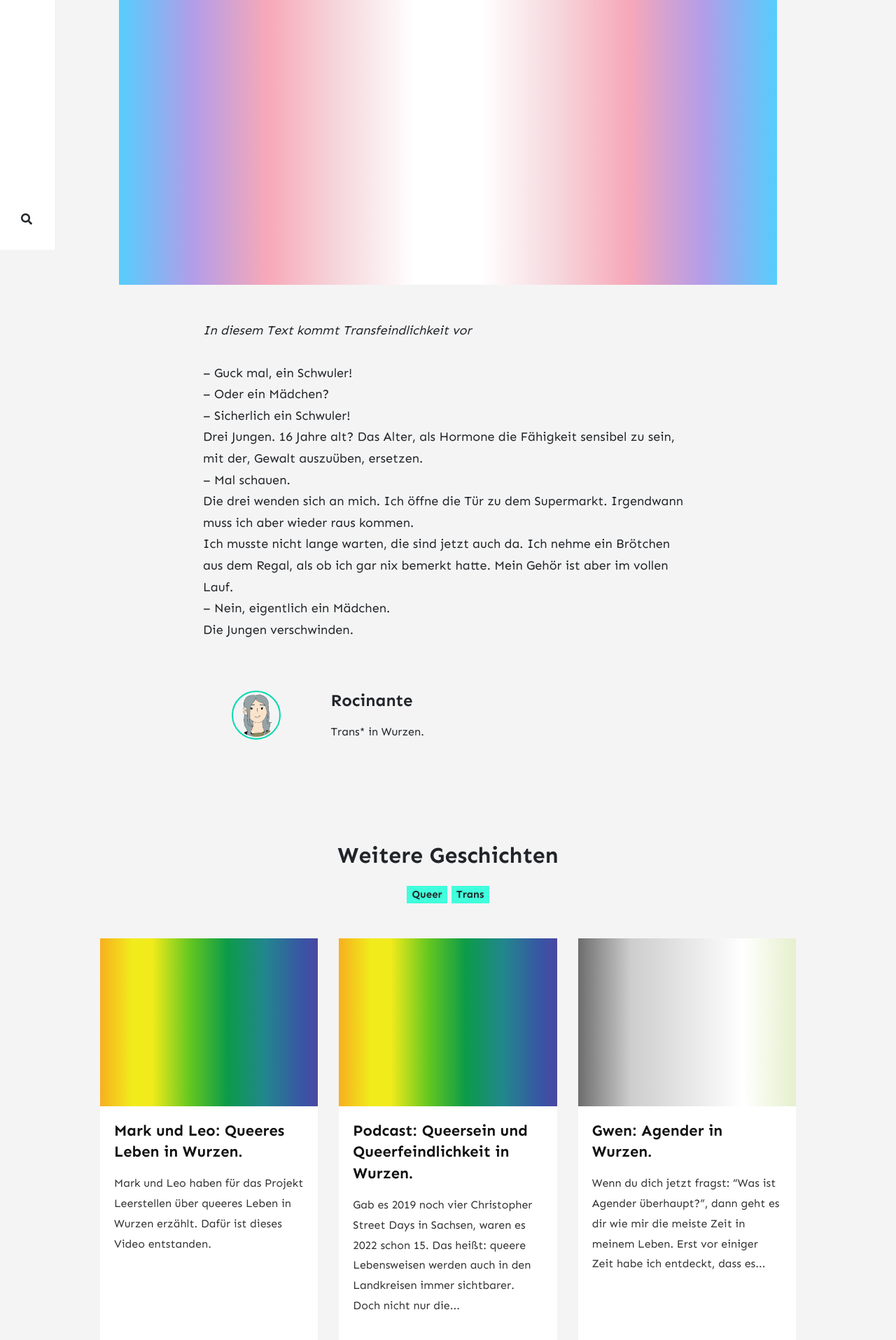
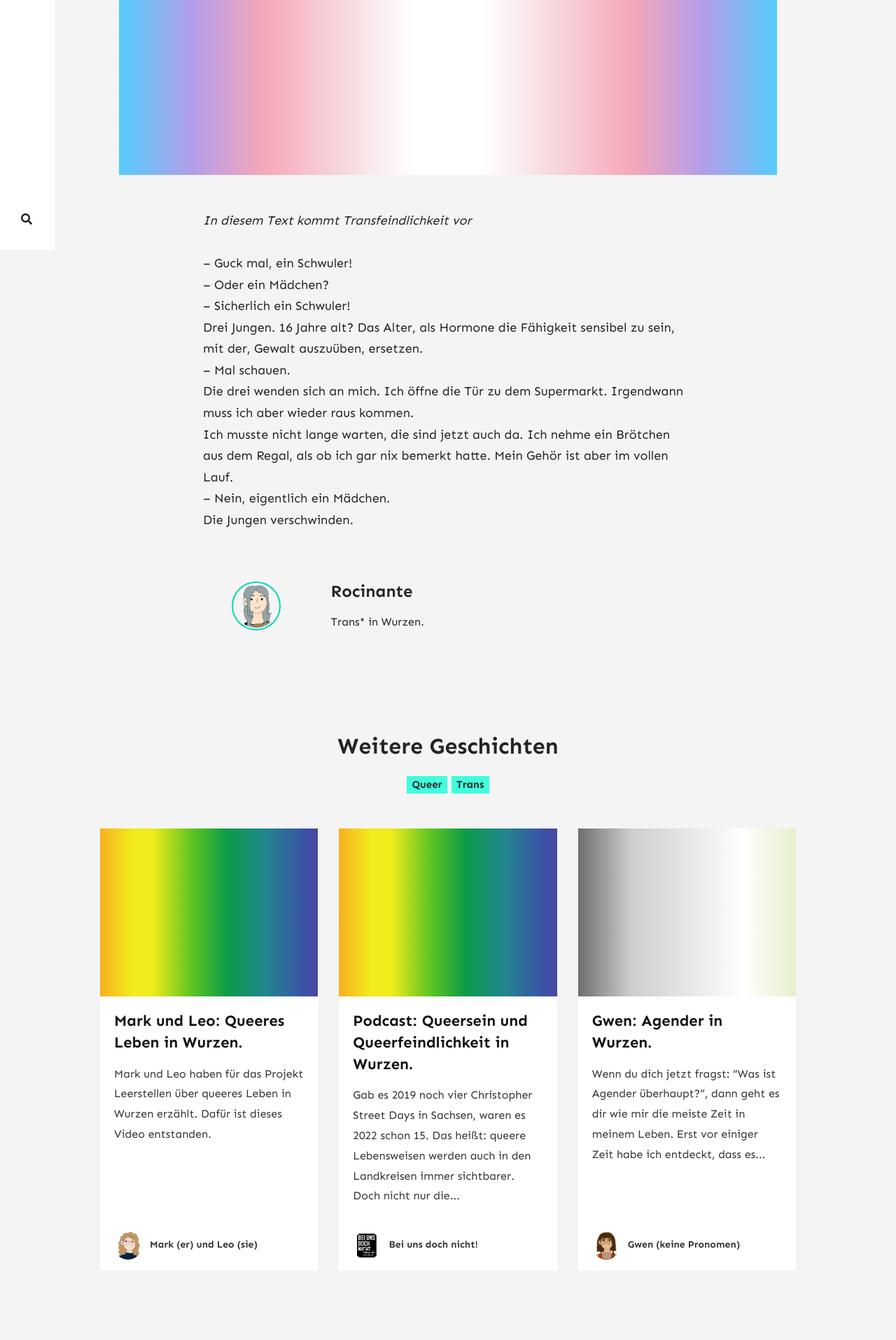
Before and after one commit to timber-they/queerInWurzen, a Jekyll site: the page built from _posts/2025-05-31-rocinante.md, in a window 1280 px wide. Shown: the part 543-2458 px from the top of the page at 70% size. Built offline with Jekyll 4.4.1, drawn with Linux system fonts in a browser that asks for light colours; nearby versions of some CDN libraries; comment, search, counter and statistics services are not loaded.

Commit message:
Make header image smaller

```diff
--- a/assets/css/theme.scss
+++ b/assets/css/theme.scss
@@ -111,6 +111,10 @@ img, img:hover {
 }
 .featured-image, .firstpage .blog-grid-item:nth-child(1), .firstpage .blog-grid-item:nth-child(2), .firstpage .blog-grid-item:nth-child(3) {
     animation: fade-up 0.7s ease-out forwards running;
+}
+.featured-image {
+    aspect-ratio: 3;
+    width: 100%;
 }
 // menu
 .navbar-brand img {
```
